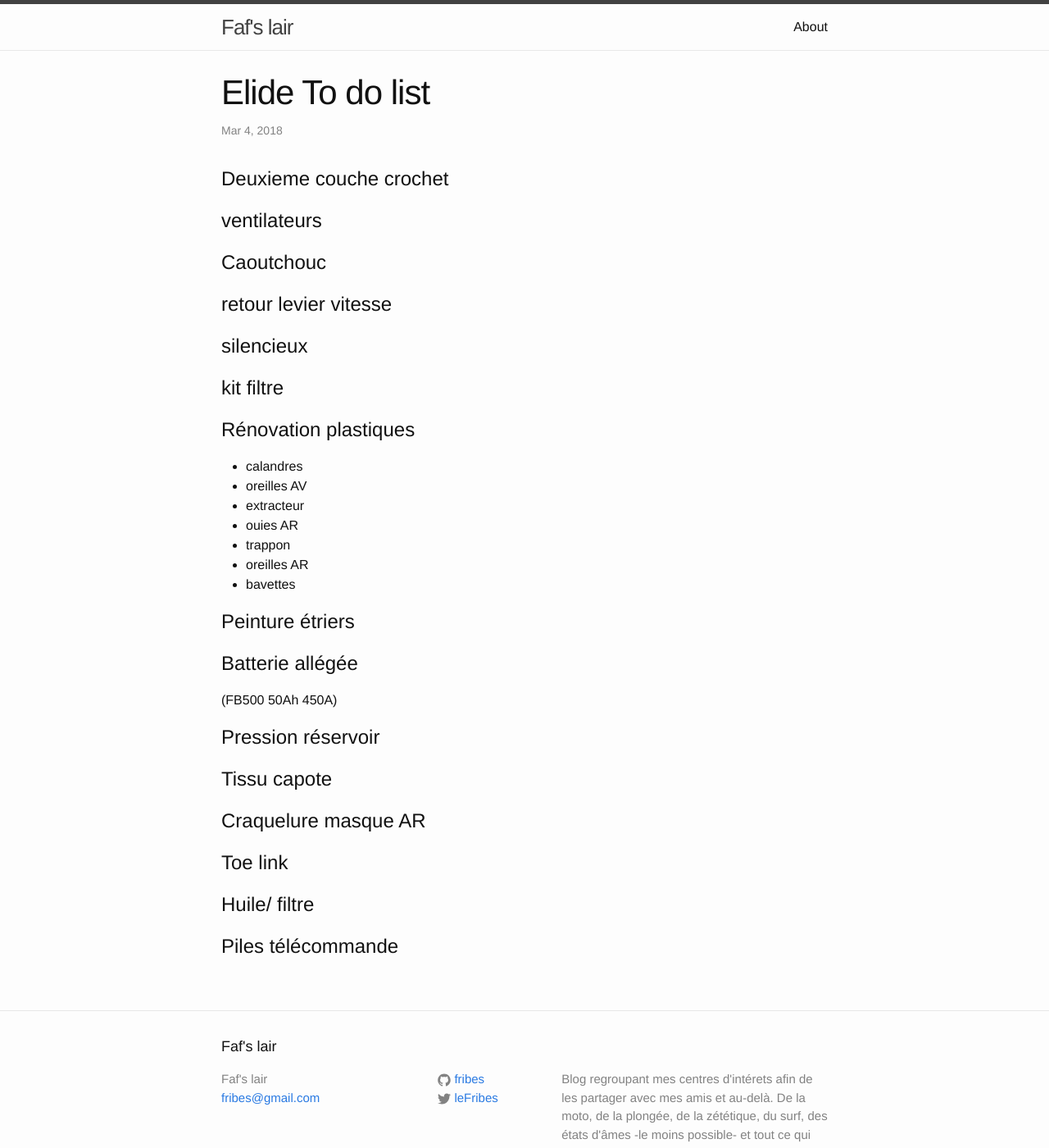
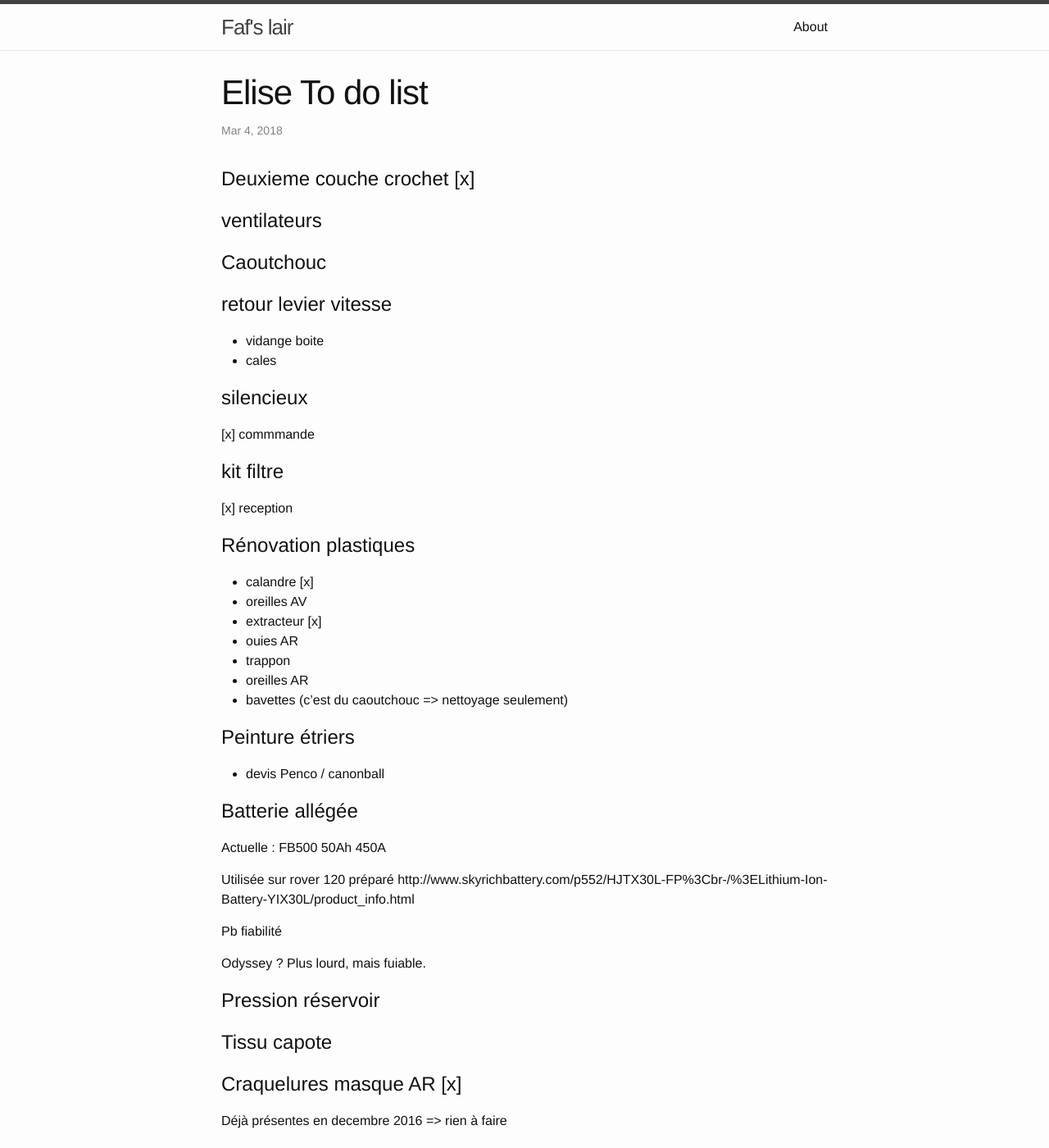
Before and after one commit to fribes/fribes.github.io, a Jekyll site: the page built from _posts/2018-03-04-todo-elise.md, in a window 1280 px wide and 1400 px high. Shown: the whole window at 82% size. Built offline with Jekyll 4.4.1, drawn with Linux system fonts in a browser that asks for light colours.

Commit message:
maj elise todo

```diff
--- a/_posts/2018-03-04-todo-elise.md
+++ b/_posts/2018-03-04-todo-elise.md
@@ -1,40 +1,65 @@
 ---
 layout: post
-title:  "Elide To do list"
+title:  "Elise To do list"
 date:   2018-03-04 19:15:00 +0200
 categories: elise
 ---
 
-# Deuxieme couche crochet
+# Deuxieme couche crochet [x]
 
 # ventilateurs
 
 # Caoutchouc
+
 # retour levier vitesse
+
+- vidange boite
+- cales
+
 # silencieux
+
+[x] commmande
+
 # kit filtre
 
+[x] reception
+
 # Rénovation plastiques
-- calandres
+
+- calandre [x]
 - oreilles AV
-- extracteur
+- extracteur [x]
 - ouies AR
 - trappon
 - oreilles AR
-- bavettes
+- bavettes (c'est du caoutchouc => nettoyage seulement)
 
 # Peinture étriers
 
+- devis Penco / canonball
+
 # Batterie allégée
-(FB500 50Ah 450A)
+
+Actuelle : FB500 50Ah 450A
+
+Utilisée sur rover 120 préparé
+http://www.skyrichbattery.com/p552/HJTX30L-FP%3Cbr-/%3ELithium-Ion-Battery-YIX30L/product_info.html
+
+Pb fiabilité
+
+Odyssey ? Plus lourd, mais fuiable.
 
 # Pression réservoir
 
 # Tissu capote
 
-# Craquelure masque AR
+# Craquelures masque AR [x]
+
+Déjà présentes en decembre 2016 => rien à faire
 
 # Toe link
+
+[x] commande
 
 # Huile/ filtre
 
```
